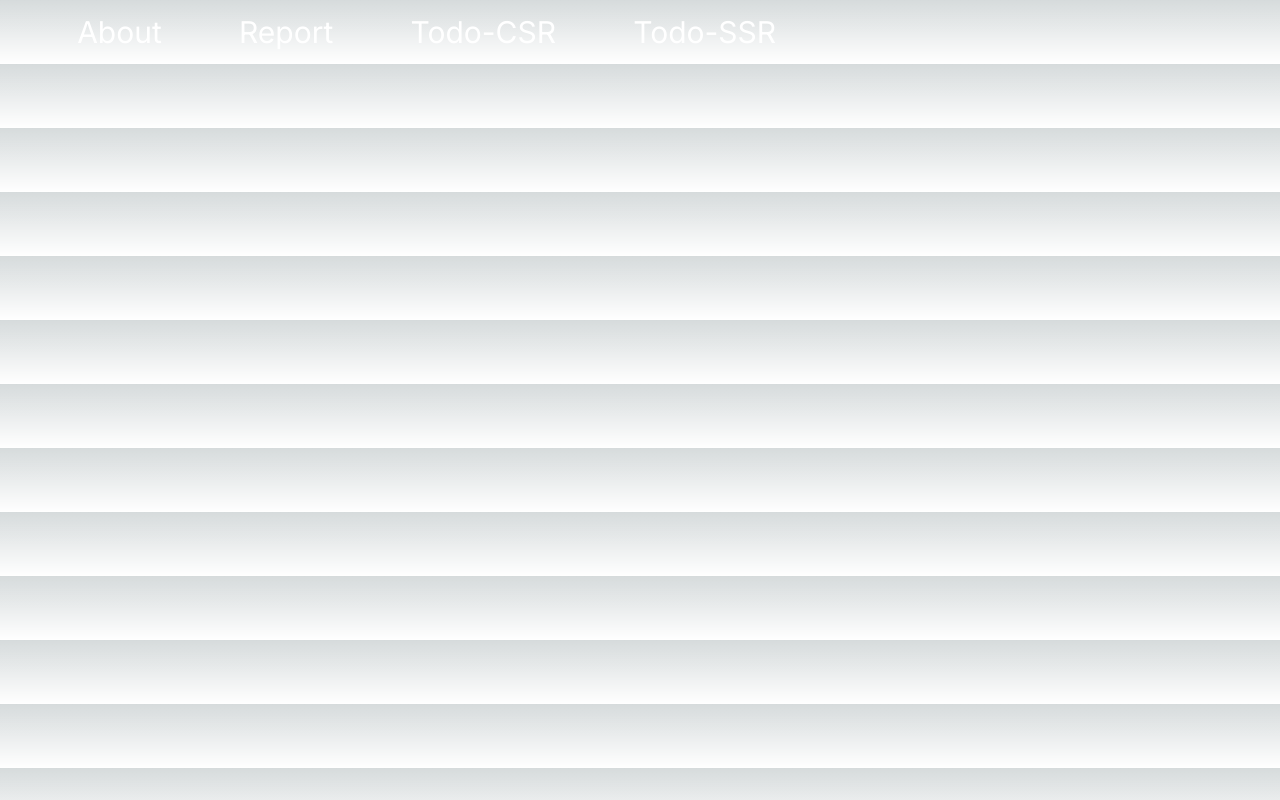
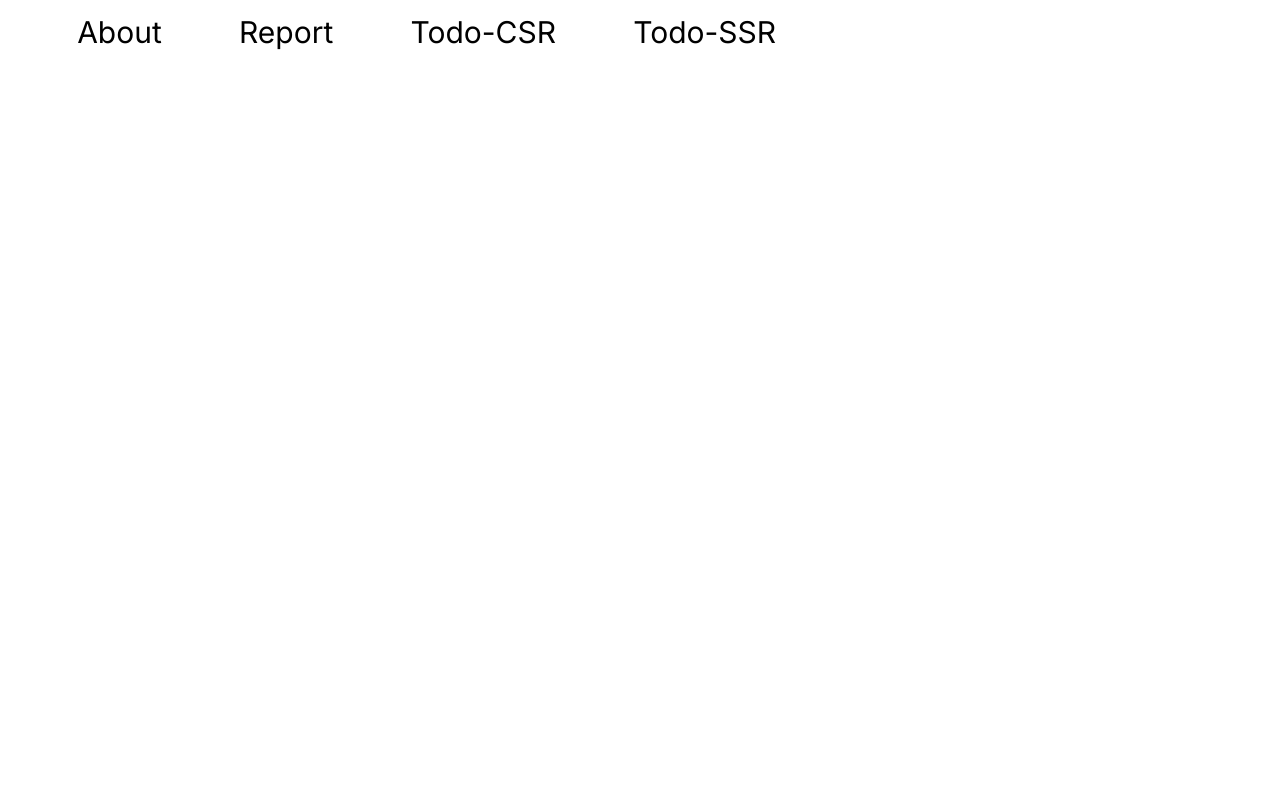
Before and after one commit to leejieun2023/NETX-todolist, a Next.js app: page / in a window 1280 px wide. Built offline with nearby package versions, Linux system fonts and the light colour scheme.

Commit message:
Setting: Query 연결

```diff
--- a/package.json
+++ b/package.json
@@ -9,10 +9,12 @@
     "lint": "next lint"
   },
   "dependencies": {
+    "@tanstack/react-query": "^5.28.0",
     "json-server": "^1.0.0-alpha.23",
     "next": "14.1.3",
     "react": "^18",
-    "react-dom": "^18"
+    "react-dom": "^18",
+    "react-query": "^3.39.3"
   },
   "devDependencies": {
     "@types/node": "^20",
--- /dev/null
+++ b/src/app/QueryProvider.tsx
@@ -0,0 +1,14 @@
+"use client";
+
+import { QueryClient, QueryClientProvider } from "@tanstack/react-query";
+import React from "react";
+
+const queryClient = new QueryClient();
+
+const QueryProvider = ({ children }: React.PropsWithChildren) => {
+  return (
+    <QueryClientProvider client={queryClient}>{children}</QueryClientProvider>
+  );
+};
+
+export default QueryProvider;
--- a/src/app/globals.css
+++ b/src/app/globals.css
@@ -2,32 +2,6 @@
 @tailwind components;
 @tailwind utilities;
 
-:root {
-  --foreground-rgb: 0, 0, 0;
-  --background-start-rgb: 214, 219, 220;
-  --background-end-rgb: 255, 255, 255;
+body {
+  box-sizing: border-box;
 }
-
-@media (prefers-color-scheme: dark) {
-  :root {
-    --foreground-rgb: 255, 255, 255;
-    --background-start-rgb: 0, 0, 0;
-    --background-end-rgb: 0, 0, 0;
-  }
-}
-
-body {
-  color: rgb(var(--foreground-rgb));
-  background: linear-gradient(
-      to bottom,
-      transparent,
-      rgb(var(--background-end-rgb))
-    )
-    rgb(var(--background-start-rgb));
-}
-
-@layer utilities {
-  .text-balance {
-    text-wrap: balance;
-  }
-}
--- a/src/app/layout.tsx
+++ b/src/app/layout.tsx
@@ -2,12 +2,13 @@ import type { Metadata } from "next";
 import { Inter } from "next/font/google";
 import "./globals.css";
 import Navigation from "@/components/Navigation";
+import QueryProvider from "./QueryProvider";
 
 const inter = Inter({ subsets: ["latin"] });
 
 export const metadata: Metadata = {
-  title: "Create Next App",
-  description: "Generated by create next app",
+  title: "@leeji__o TodoList",
+  description: "",
 };
 
 export default function RootLayout({
@@ -19,7 +20,7 @@ export default function RootLayout({
     <html lang="en">
       <body className={inter.className}>
         <Navigation />
-        {children}
+        <QueryProvider>{children}</QueryProvider>
         </body>
     </html>
   );
--- a/src/app/todo-csr/page.tsx
+++ b/src/app/todo-csr/page.tsx
@@ -5,9 +5,9 @@ import React from "react";
 const TodosCsrPage = () => {
 
   return (
-    <>
+    <main>
       <p>csr page</p>
-    </>
+    </main>
   );
 };
 
--- a/src/components/Navigation.tsx
+++ b/src/components/Navigation.tsx
@@ -3,7 +3,7 @@ import React from "react";
 
 const Navigation = () => {
   return (
-    <nav className="flex justify-evenly items-center w-4/6 h-16 text-3xl text-white">
+    <nav className="flex justify-evenly items-center w-4/6 h-16 text-3xl text-black">
       <Link href={"/about"}>About</Link>
       <Link href={"/report"}>Report</Link>
       <Link href={"/todo-csr"}>Todo-CSR</Link>
```
Also changed, not shown: 1 other file (tests, documents, lock files or other folders).
